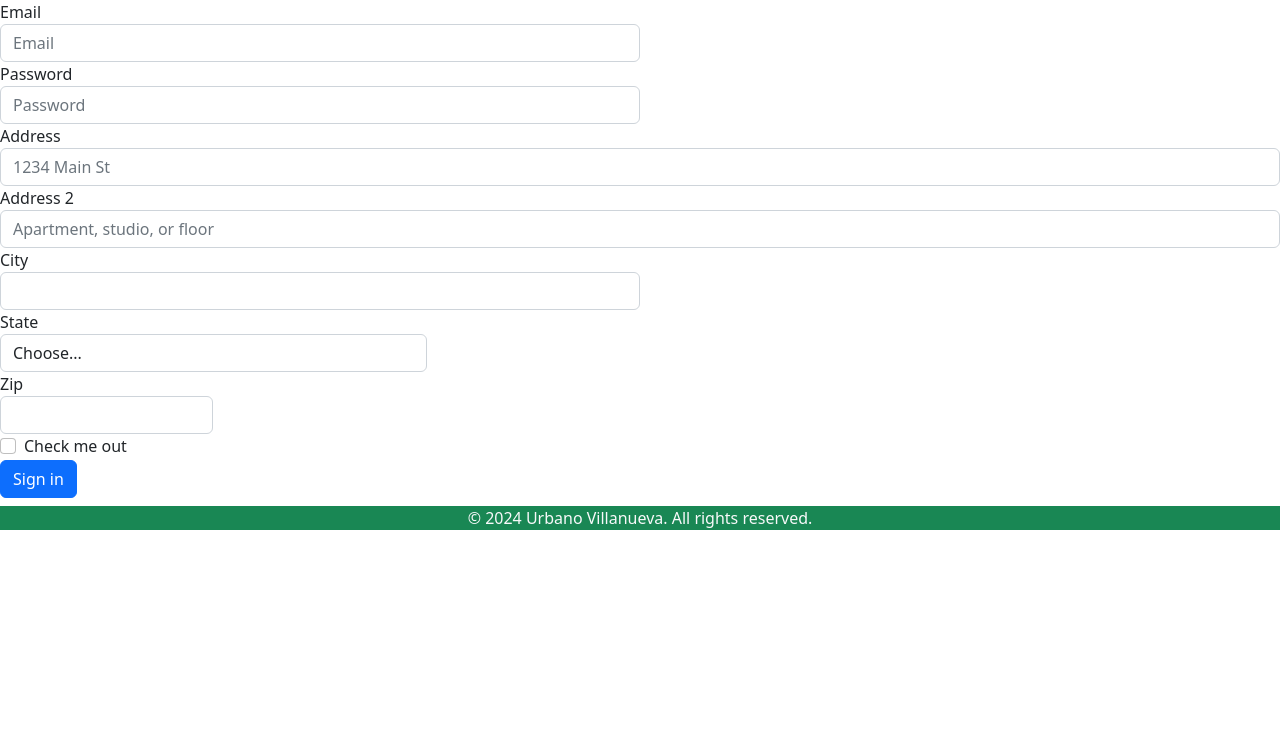
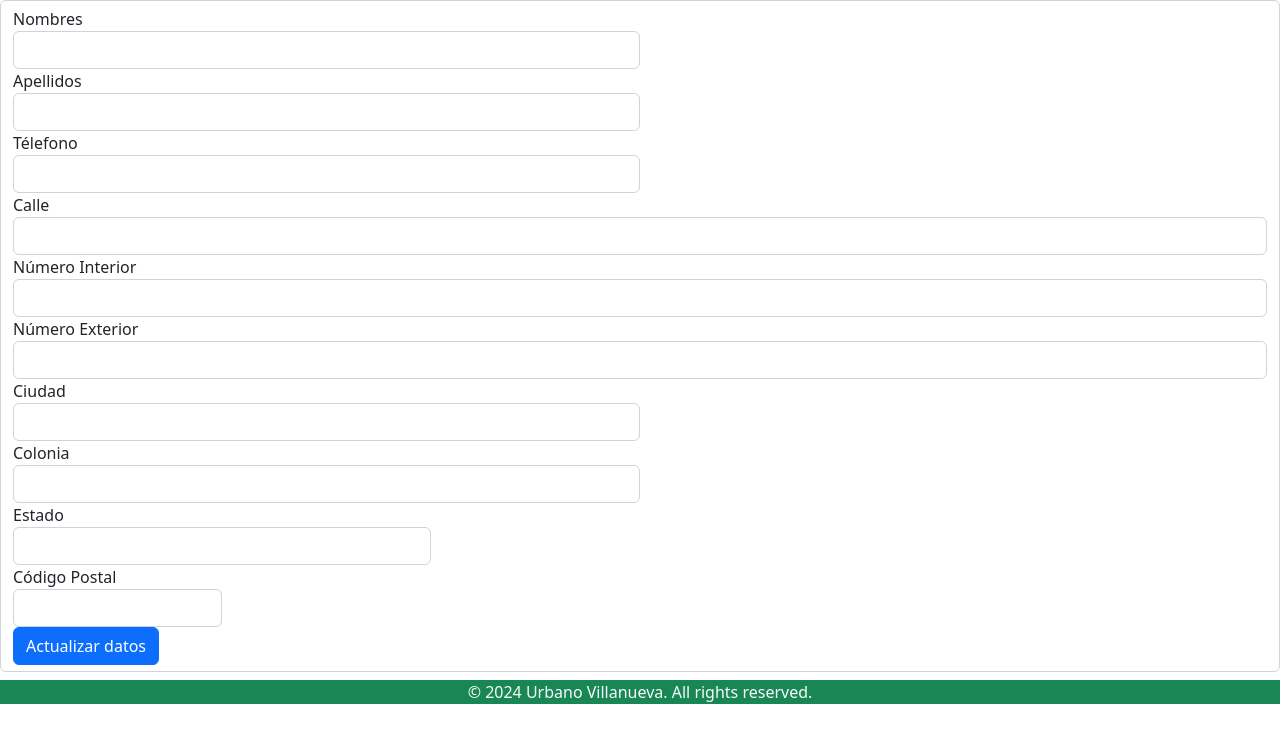
Before and after one commit to Ser-Cris/Libreria, a Flask app: template templates/perfil.html in a window 1280 px wide. Shown: the part 56-800 px from the top of the page. Run offline with Flask 3, Linux system fonts and the light colour scheme; the template is opened without the code that fills it, so the values that code supplies are empty.

Commit message:
Agregué formulario de actualizar datos pero aún no es funcional

```diff
--- a/templates/base_user.html
+++ b/templates/base_user.html
@@ -30,7 +30,7 @@
 
 
           <ul class="dropdown-menu dropdown-menu-end ">
-            <li><a class="dropdown-item" href="#">Mi perfil</a></li>
+            <li><a class="dropdown-item" onclick="location.href='/mi-perfil'">Mi perfil</a></li>
             <li><a class="dropdown-item" href="#">Another action</a></li>
             <li><hr class="dropdown-divider"></li>
             <li><a class="dropdown-item" onclick="location.href='/logout'">Cerrar Sesión</a></li>
--- a/templates/home_usuario.html
+++ b/templates/home_usuario.html
@@ -5,7 +5,7 @@
 
 {% block page_content %}
 
-<h1>Bienvenido usuario cliente ! {{ usuario }}</h1>
+<h1>Bienvenido usuario cliente!{{ esternocleidomastoideo }}</h1>
     <div class="col-12 col-sm-12 col-md-10 col-lg-10 col-xl-10 position-relative top-0 start-50 translate-middle-x p-2 mt-2">
         <div class="row row-cols-5" id="muestra_libros">
 
--- a/templates/perfil.html
+++ b/templates/perfil.html
@@ -5,51 +5,58 @@
 
 {% block page_content %}
 
-    <form>
+    <form class="form-control" action="/actualizar" method="POST">
       <div class="form-row">
         <div class="form-group col-md-6">
-          <label for="inputEmail4">Email</label>
-          <input type="email" class="form-control" id="inputEmail4" placeholder="Email">
+          <label for="nombres">Nombres</label>
+          <input type="text" class="form-control" id="nombres" value="{{ data['datos'][0][0] }}">
         </div>
         <div class="form-group col-md-6">
-          <label for="inputPassword4">Password</label>
-          <input type="password" class="form-control" id="inputPassword4" placeholder="Password">
+          <label for="apellidos">Apellidos</label>
+          <input type="text" class="form-control" id="apellidos" value="{{ data['datos'][0][1] }}">
+        </div>
+        <div class="form-group col-md-6">
+          <label for="num_telefonico">Télefono</label>
+          <input type="text" class="form-control" id="num_telefonico" value="{{ data['datos'][0][2] }}">
         </div>
       </div>
       <div class="form-group">
-        <label for="inputAddress">Address</label>
-        <input type="text" class="form-control" id="inputAddress" placeholder="1234 Main St">
+        <label for="calle">Calle</label>
+        <input type="text" class="form-control" id="calle" value="{{ data['datos'][0][3] }}">
       </div>
       <div class="form-group">
-        <label for="inputAddress2">Address 2</label>
-        <input type="text" class="form-control" id="inputAddress2" placeholder="Apartment, studio, or floor">
+        <label for="num_interior">Número Interior</label>
+        <input type="text" class="form-control" id="num_interior" value="{{ data['datos'][0][8] }}">
+      </div>
+      <div class="form-group">
+        <label for="num_exterior">Número Exterior</label>
+        <input type="text" class="form-control" id="num_exterior" value="{{ data['datos'][0][9] }}">
       </div>
       <div class="form-row">
         <div class="form-group col-md-6">
-          <label for="inputCity">City</label>
-          <input type="text" class="form-control" id="inputCity">
+          <label for="ciudad">Ciudad</label>
+          <input type="text" class="form-control" id="ciudad" value="{{ data['datos'][0][5] }}">
+        </div>
+        <div class="form-group col-md-6">
+          <label for="colonia">Colonia</label>
+          <input type="text" class="form-control" id="colonia" value="{{ data['datos'][0][6] }}">
         </div>
         <div class="form-group col-md-4">
-          <label for="inputState">State</label>
-          <select id="inputState" class="form-control">
-            <option selected>Choose...</option>
-            <option>...</option>
+          <label for="estado">Estado</label>
+          <select id="estado" class="form-control">
+            <option selected>{{ data['datos'][0][4] }}</option>
+            <option>Morelos</option>
+            <option>Guerrero</option>
+            <option>CdMx</option>
+            <option>Estado de México</option>
           </select>
         </div>
         <div class="form-group col-md-2">
-          <label for="inputZip">Zip</label>
-          <input type="text" class="form-control" id="inputZip">
+          <label for="cp">Código Postal</label>
+          <input type="text" class="form-control" id="cp" value="{{ data['datos'][0][7] }}">
         </div>
       </div>
-      <div class="form-group">
-        <div class="form-check">
-          <input class="form-check-input" type="checkbox" id="gridCheck">
-          <label class="form-check-label" for="gridCheck">
-            Check me out
-          </label>
-        </div>
-      </div>
-      <button type="submit" class="btn btn-primary">Sign in</button>
+      <button type="submit" class="btn btn-primary">Actualizar datos</button>
     </form>
 
 {% endblock %}
```
Also changed, not shown: Libreria_DB.sql (+30 -1 lines), app.py (+11 -2 lines), login.py (+5 -2 lines), mysqlconnector.py (+15 -1 lines).
